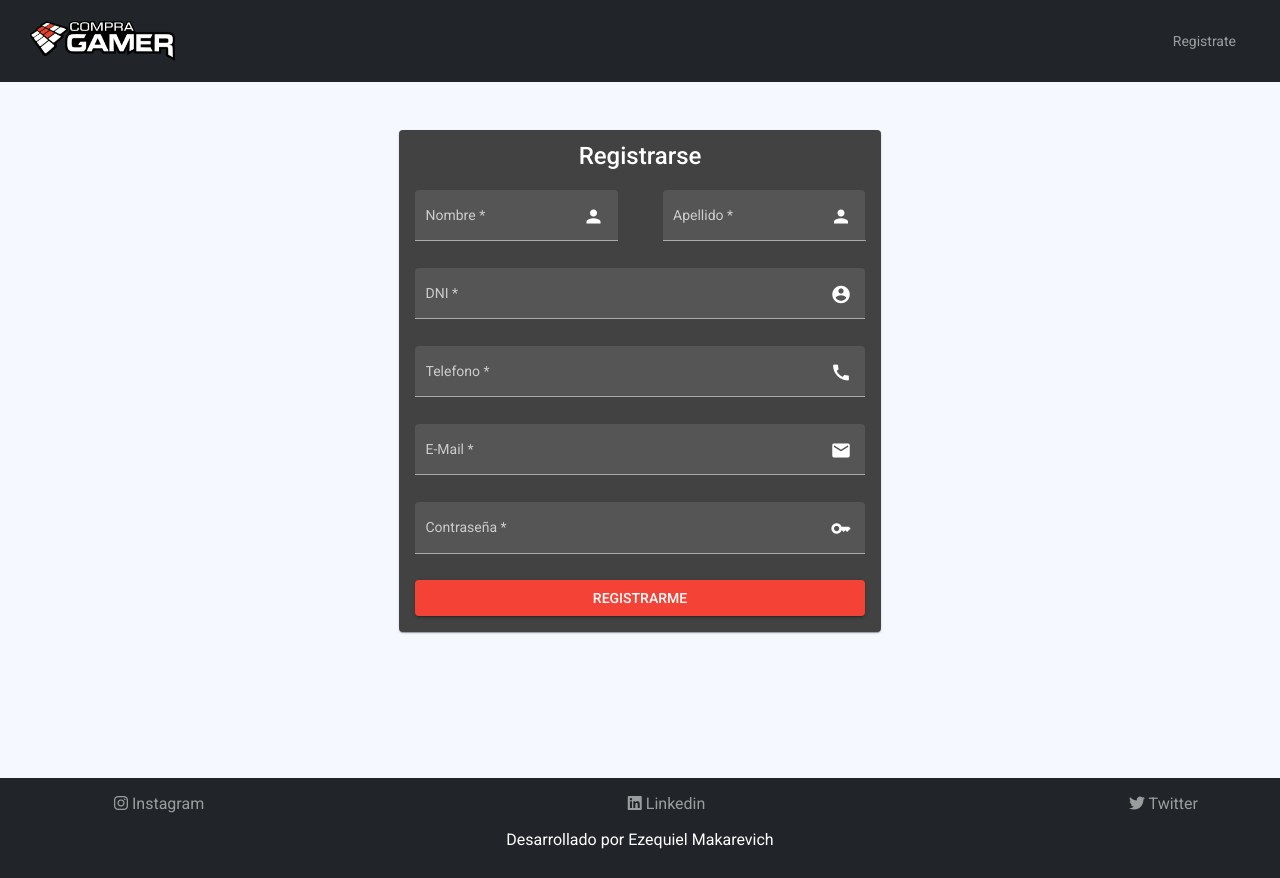
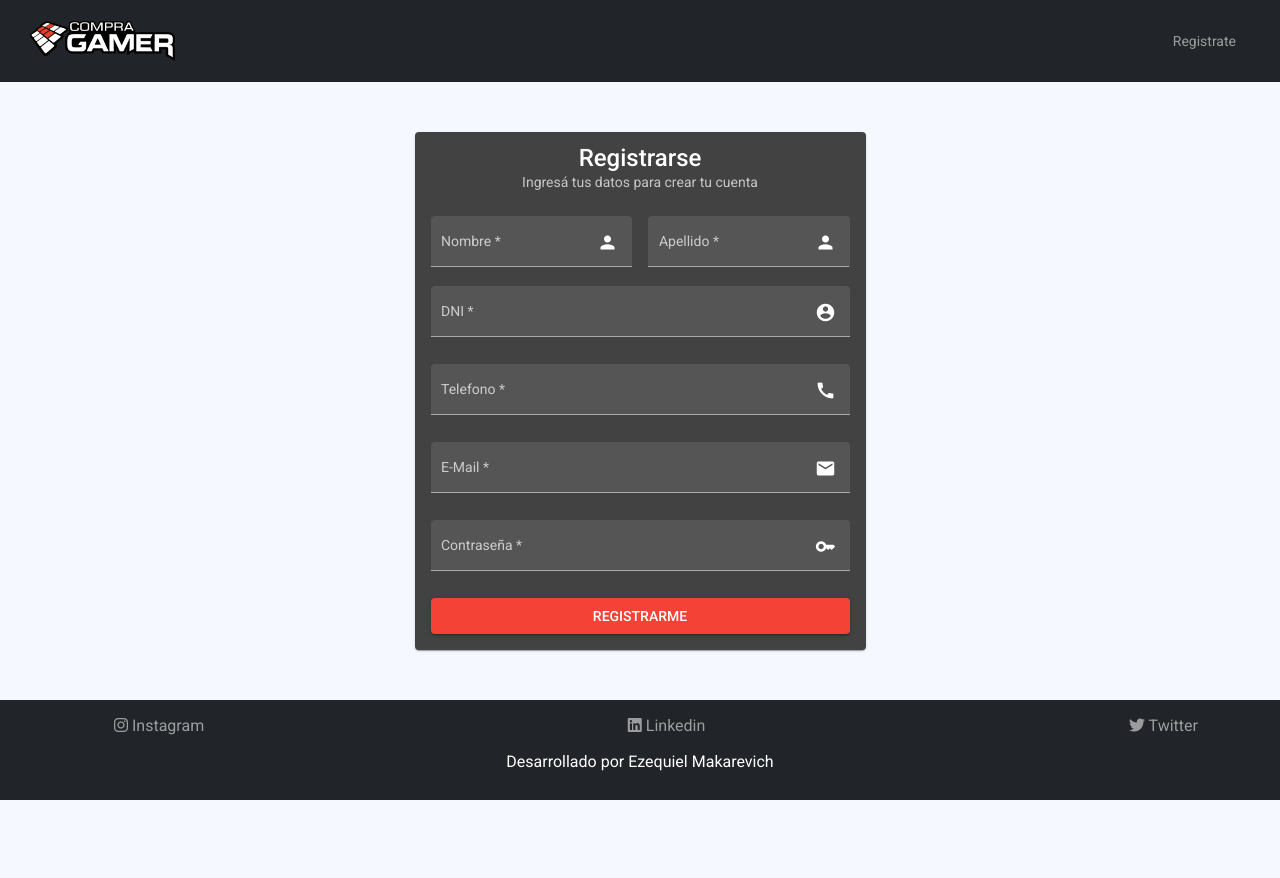
Before and after one commit to EzequielMakarevich/prueba-tecnica-cg, an Angular app: page /registro in a window 1280 px wide. After the commit the page ends 800 px from the top, so only its background shows below. Built offline with nearby package versions, Linux system fonts and the light colour scheme.

Commit message:
Style changes on register form

```diff
--- a/src/app/app.component.html
+++ b/src/app/app.component.html
@@ -1,8 +1,7 @@
+<app-header></app-header>
 
-<app-header></app-header>
-<div style="min-height: 81vh; z-index: 1; position: relative;">
+<div class="container">
     <router-outlet></router-outlet>
 </div>
-<div style="z-index: 2; position: relative">
-    <app-footer></app-footer>
-</div>
+
+<app-footer></app-footer>
--- a/src/app/pages/register-form/register-form.component.html
+++ b/src/app/pages/register-form/register-form.component.html
@@ -1,9 +1,12 @@
-<div class="container d-flex align-item-center justify-content-center mt-5">
-    <mat-card style="max-width: 600px;">
-        <mat-card-title class="text-center mb-4">Registrarse</mat-card-title>
+<div class="row test">
+    <div class="col-md-5 col-12 mx-auto">
+        <mat-card>
+            <mat-card-title class="text-center">Registrarse</mat-card-title>
+            <mat-card-subtitle class="text-center mb-4">Ingresá tus datos para crear tu cuenta</mat-card-subtitle>
             <form [formGroup]="registerForm" class="d-flex flex-column align-item-center">
-            <div class="d-flex align-item-center justify-content-between mb-2">
-                <mat-form-field appearance="fill" style="width: 45%;">
+                <div class="d-flex align-item-center justify-content-between">
+                    <mat-form-field appearance="fill" style="width: 48%;">
+
                         <mat-label>Nombre</mat-label>
                         <input matInput formControlName="name" type="text">
                         <mat-icon matSuffix>person</mat-icon>
@@ -11,7 +14,8 @@
                             El nombre es <strong>requerido</strong>
                         </mat-error>
                     </mat-form-field>
-                <mat-form-field appearance="fill" style="width: 45%;">
+
+                    <mat-form-field appearance="fill" style="width: 48%;">
                         <mat-label>Apellido</mat-label>
                         <input matInput formControlName="lastName" type="text">
                         <mat-icon matSuffix>person</mat-icon>
@@ -20,6 +24,7 @@
                         </mat-error>
                     </mat-form-field>
                 </div>
+
                 <mat-form-field class="mb-2" appearance="fill">
                     <mat-label>DNI</mat-label>
                     <input matInput formControlName="dni" type="text">
@@ -28,6 +33,7 @@
                         El DNI es <strong>requerido</strong>
                     </mat-error>
                 </mat-form-field>
+
                 <mat-form-field class="mb-2" appearance="fill">
                     <mat-label>Telefono</mat-label>
                     <input matInput formControlName="tel" type="tel">
@@ -36,6 +42,7 @@
                         El Teléfono es <strong>requerido</strong>
                     </mat-error>
                 </mat-form-field>
+
                 <mat-form-field class="mb-2" appearance="fill">
                     <mat-label>E-Mail</mat-label>
                     <input matInput formControlName="email" type="email">
@@ -55,8 +62,13 @@
                     <mat-error *ngIf="password?.hasError('required')">
                         La contraseña es <strong>requerida</strong>
                     </mat-error>
+                    <mat-error *ngIf="password?.hasError('minlength') && !password?.hasError('required')">
+                        Debe contener al menos (8) caracteres
+                    </mat-error>
                 </mat-form-field>
-            <button class="w-100" mat-raised-button color="warn" type="submit" (click)="sendForm()">REGISTRARME</button>
+                <button class="w-100" mat-raised-button color="warn" type="submit"
+                    (click)="sendForm()">REGISTRARME</button>
             </form>
         </mat-card>
     </div>
+</div>
--- a/src/app/pages/register-form/register-form.component.scss
+++ b/src/app/pages/register-form/register-form.component.scss
@@ -0,0 +1,5 @@
+.test {
+    min-height: calc(100vh - 182px);
+    display: flex;
+    align-items: center;
+}
--- a/src/app/pages/register-form/register-form.component.ts
+++ b/src/app/pages/register-form/register-form.component.ts
@@ -13,7 +13,6 @@ export class MyErrorStateMatcher implements ErrorStateMatcher {
   templateUrl: './register-form.component.html',
   styleUrls: ['./register-form.component.scss']
 })
-//nombre, apellido, dni, mail y teléfono
 export class RegisterFormComponent implements OnInit {
   registerForm = new FormBuilder().group({
     name: ['', Validators.required],
@@ -21,7 +20,7 @@ export class RegisterFormComponent implements OnInit {
     dni: ['', Validators.required],
     tel: ['', Validators.required],
     email: ['', [Validators.required, Validators.email]],
-    password: ['', Validators.required]
+    password: ['', [Validators.required, Validators.minLength(8)]]
 	});
 
   matcher = new MyErrorStateMatcher();
@@ -60,6 +59,8 @@ export class RegisterFormComponent implements OnInit {
   sendForm(){
     if (this.registerForm.valid){
       localStorage.setItem('registerData', JSON.stringify(this.registerForm.value))
+    } else {
+      console.log(this.password)
     }
   }
 
```
Lines whose indentation alone changed are shown as unchanged.
